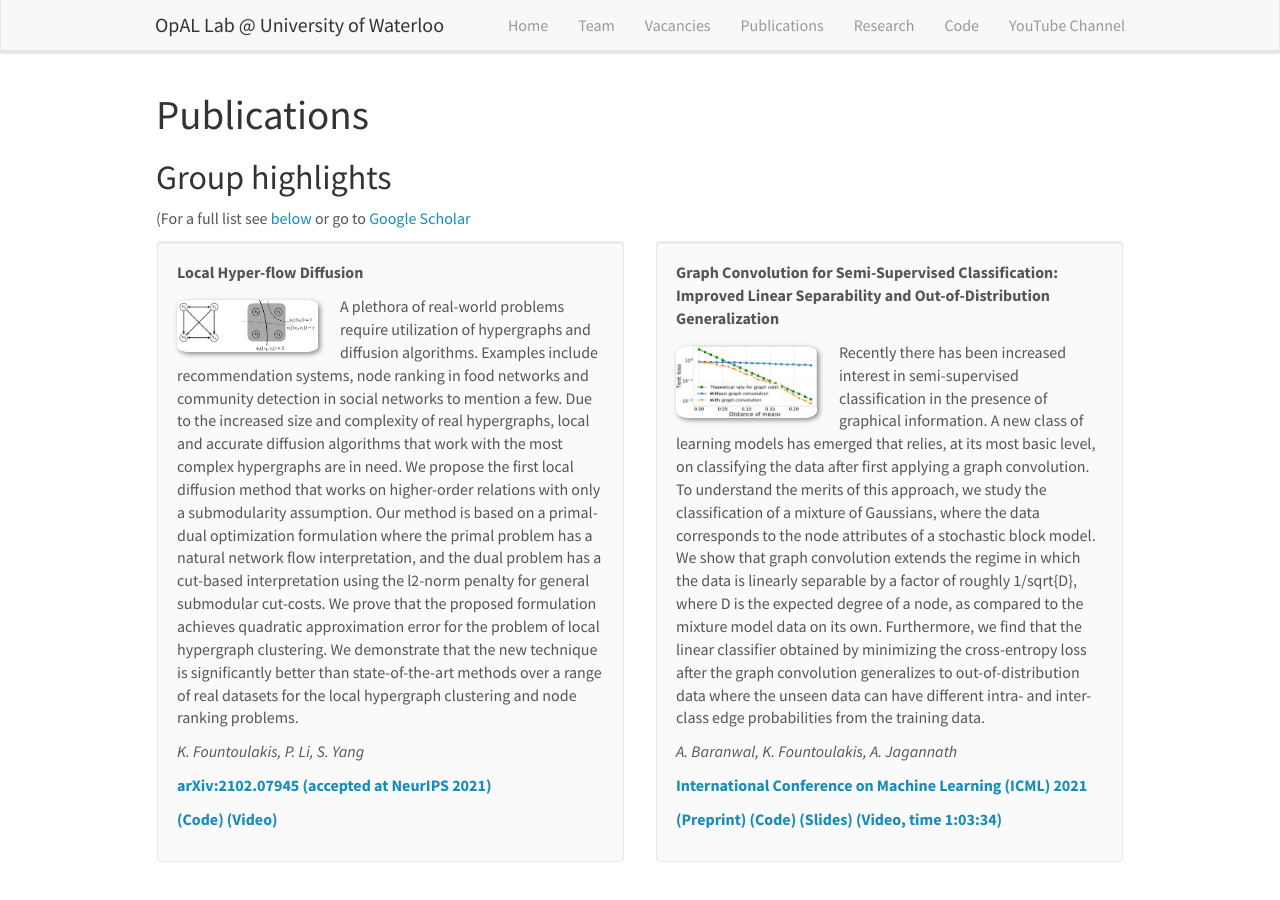
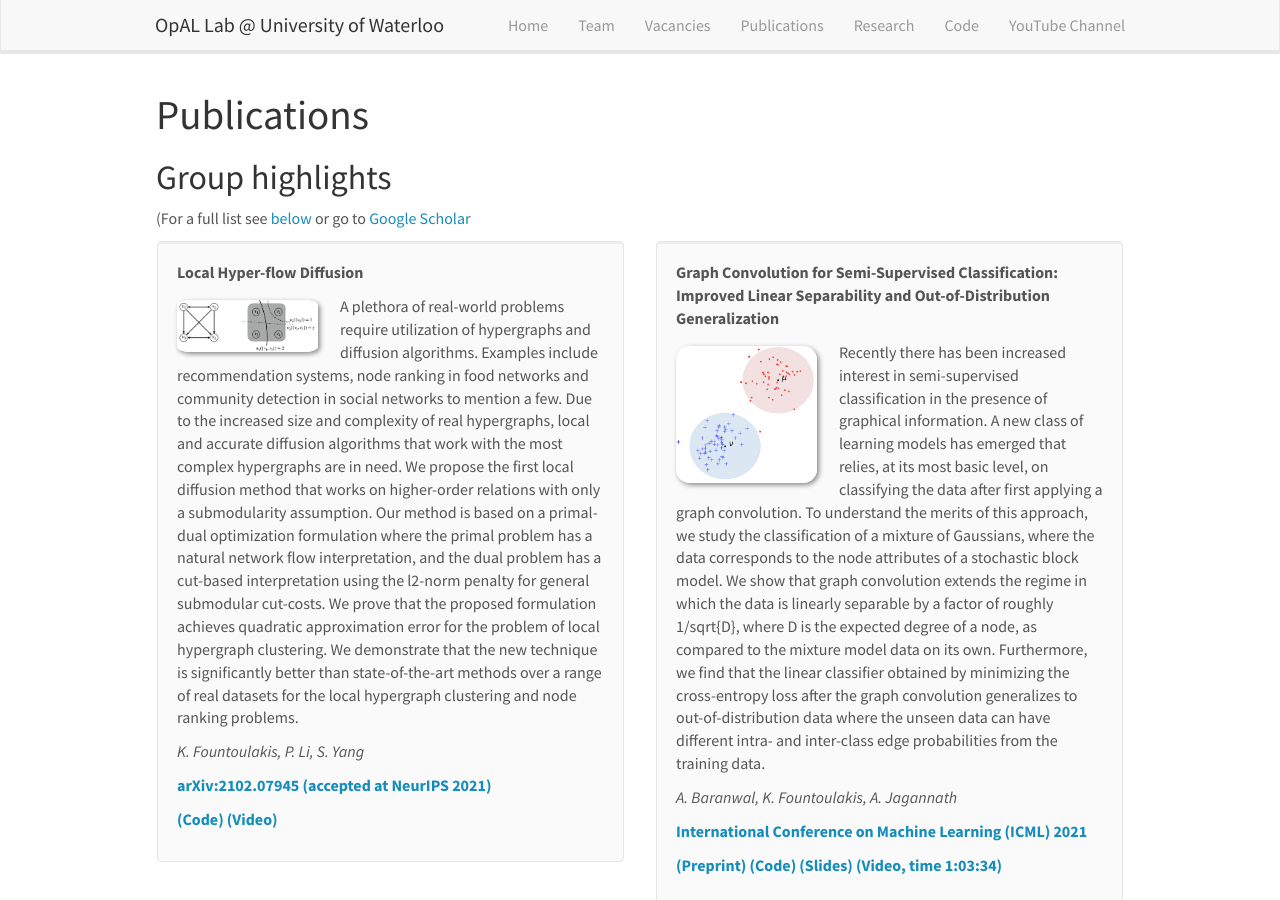
Before and after one commit to opallab/opallab.github.io, a Jekyll site: the page built from _pages/publications.md, in a window 1280 px wide and 900 px high. Built offline with Jekyll 4.4.1, drawn with Linux system fonts in a browser that asks for light colours; nearby versions of some CDN libraries.

Commit message:
new image for icml 2021 paper

```diff
--- a/_data/publist.yml
+++ b/_data/publist.yml
@@ -21,7 +21,7 @@
     display:
 
 - title: "Graph Convolution for Semi-Supervised Classification: Improved Linear Separability and Out-of-Distribution Generalization"
-  image: gcn_one_layer.jpg
+  image: after-conv.png
   description: Recently there has been increased interest in semi-supervised classification in the presence of graphical information. A new class of learning models has emerged that relies, at its most basic level, on classifying the data after first applying a graph convolution. To understand the merits of this approach, we study the classification of a mixture of Gaussians, where the data corresponds to the node attributes of a stochastic block model. We show that graph convolution extends the regime in which the data is linearly separable by a factor of roughly 1/sqrt{D}, where D is the expected degree of a node, as compared to the mixture model data on its own. Furthermore, we find that the linear classifier obtained by minimizing the cross-entropy loss after the graph convolution generalizes to out-of-distribution data where the unseen data can have different intra- and inter-class edge probabilities from the training data.
   authors: A. Baranwal, K. Fountoulakis, A. Jagannath
   link:
```
Also changed, not shown: images/pubpic/after-conv.png (added), images/pubpic/xor-dataset.png (added).
